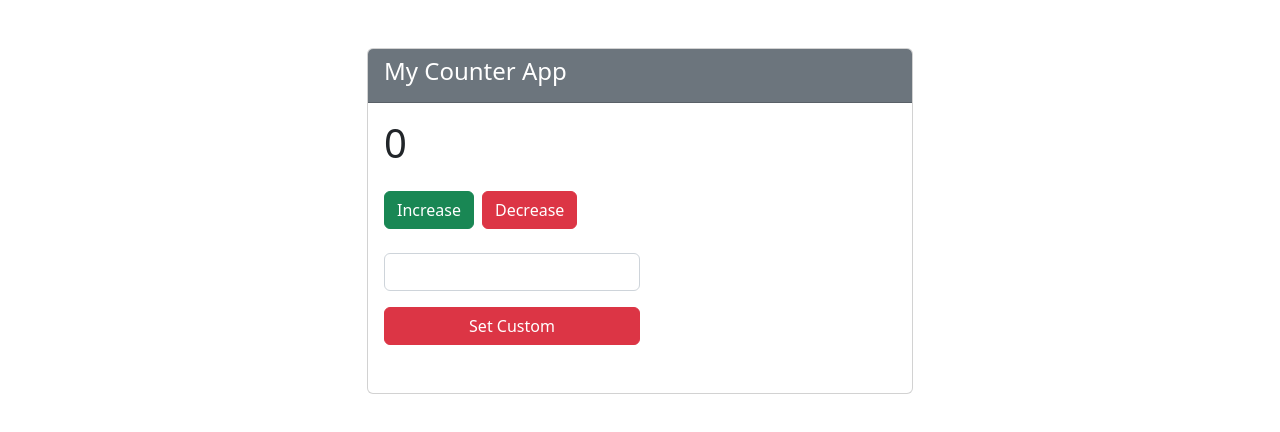
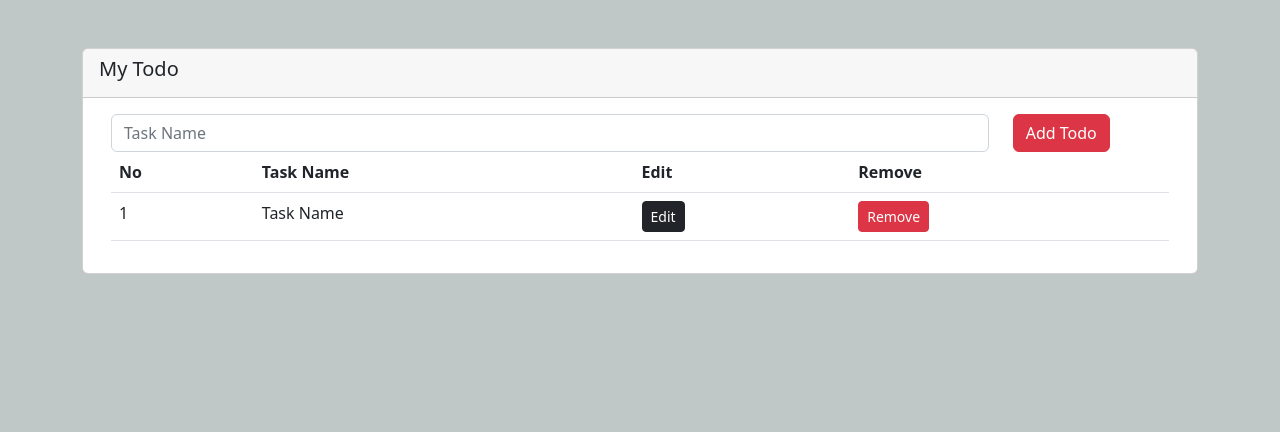
Before and after one commit to nasim341/redux, a React (Create React App) app: page / in a window 1280 px wide. Shown: the top 432 px of the page. Built offline with nearby package versions, Linux system fonts and the light colour scheme.

Commit message:
Todo app

```diff
--- a/src/App.js
+++ b/src/App.js
@@ -1,10 +1,12 @@
 import React from 'react';
-import CounterPages from './pages/CounterPages';
+import TodoPage from './pages/TodoPage';
+
+
 
 const App = () => {
   return (
     <div>
-      <CounterPages></CounterPages>
+      <TodoPage></TodoPage>
     </div>
   );
 };
--- /dev/null
+++ b/src/assets/css/style.css
@@ -0,0 +1,3 @@
+body{
+    background-color: rgb(192, 199, 199);
+}
--- /dev/null
+++ b/src/components/todo/CreateTodo.js
@@ -0,0 +1,17 @@
+import React from 'react';
+
+const CreateTodo = () => {
+    return (
+        <div className="container-fluid">
+            <div className="row">
+                <div className="col-md-10">
+                    <input placeholder="Task Name" type="text" className="form-control"></input>
+                </div>
+                <div className="col-md-2">
+                    <button className="btn btn-danger">Add Todo</button>
+                </div>
+            </div>
+        </div>
+    );
+};
+export default CreateTodo;
--- /dev/null
+++ b/src/components/todo/TodoList.js
@@ -0,0 +1,32 @@
+import React from 'react';
+
+const TodoList = () => {
+    return (
+        <div className="container-fluid">
+            <div className="row">
+                <div className="col-12">
+                    <table className="table">
+                        <thead>
+                            <tr>
+                                <th>No</th>
+                                <th>Task Name</th>
+                                <th>Edit</th>
+                                <th>Remove</th>
+                            </tr>
+                        </thead>
+                        <tbody>
+                            <tr>
+                                <td>1</td>
+                                <td>Task Name</td>
+                                <td><button className="btn btn-sm btn-dark">Edit</button></td>
+                                <td><button className="btn btn-sm btn-danger">Remove</button></td>
+                            </tr>
+                        </tbody>
+                    </table>
+                </div>
+            </div>
+        </div>
+    );
+};
+
+export default TodoList;
--- a/src/index.js
+++ b/src/index.js
@@ -1,6 +1,7 @@
 import React from 'react';
 import ReactDOM from 'react-dom/client';
 import 'bootstrap/dist/css/bootstrap.min.css';
+import './assets/css/style.css'
 import App from './App';
 import store from './redux/store/store';
 import { Provider } from 'react-redux';
--- /dev/null
+++ b/src/pages/TodoPage.js
@@ -0,0 +1,25 @@
+import React from 'react';
+import CreateTodo from '../components/todo/CreateTodo';
+import TodoList from '../components/todo/TodoList';
+
+const TodoPage = () => {
+    return (
+        <div className="container my-5">
+            <div className="row">
+                <div className="col-12">
+                    <div className="card">
+                        <div className="card-header">
+                            <h5>My Todo</h5>
+                        </div>
+                        <div className="card-body">
+                            <CreateTodo></CreateTodo>
+                            <TodoList></TodoList>
+                        </div>
+                    </div>
+                </div>
+            </div>
+        </div>
+    );
+};
+
+export default TodoPage;
```
